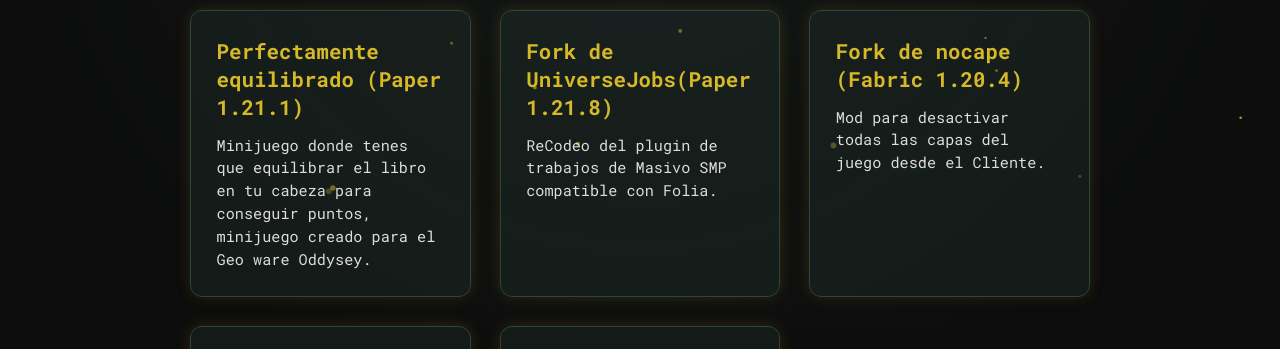
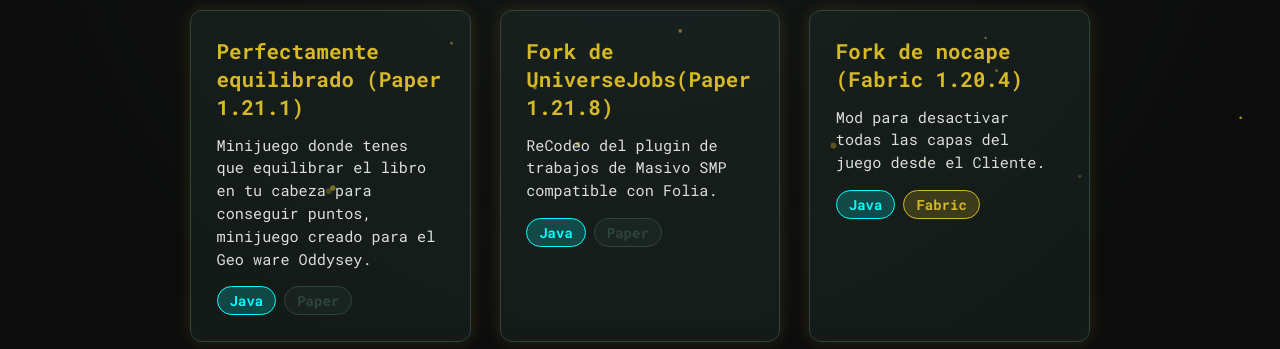
Before and after one commit to Camil4Dev/camila.portafolio.github.io, a plain HTML site: page projects.html in a window 1280 px wide. Shown: the part 592-941 px from the top of the page. Drawn offline with Linux system fonts and the light colour scheme.

Commit message:
mas cambios

```diff
--- a/projects.html
+++ b/projects.html
@@ -33,26 +33,46 @@
     <div class="project-card">
       <h3>Perfectamente equilibrado (Paper 1.21.1)</h3>
       <p>Minijuego donde tenes que equilibrar el libro en tu cabeza para conseguir puntos, minijuego creado para el Geo ware Oddysey.</p>
+      <div class="badges">
+        <span class="badge badge-java">Java</span>
+        <span class="badge badge-paper">Paper</span>
+      </div>
     </div>
 
     <div class="project-card">
       <h3>Fork de UniverseJobs(Paper 1.21.8)</h3>
       <p>ReCodeo del plugin de trabajos de Masivo SMP compatible con Folia.</p>
+      <div class="badges">
+        <span class="badge badge-java">Java</span>
+        <span class="badge badge-paper">Paper</span>
+      </div>
     </div>
 
     <div class="project-card">
       <h3>Fork de nocape (Fabric 1.20.4)</h3>
       <p>Mod para desactivar todas las capas del juego desde el Cliente.</p>
+      <div class="badges">
+        <span class="badge badge-java">Java</span>
+        <span class="badge badge-fabric">Fabric</span>
+      </div>
     </div>
 
     <div class="project-card">
       <h3>Port de Sniffers Delight (Fabric 1.20.1)</h3>
       <p>mod de comidas sobre el sniffer.</p>
+      <div class="badges">
+        <span class="badge badge-java">Java</span>
+        <span class="badge badge-fabric">Fabric</span>
+      </div>
     </div>
 
     <div class="project-card">
       <h3>Perspective Lock (Fabric 1.20.4-1.21.1)</h3>
       <p>Mod de cliente que recibe packets de un plugin para cambiar de perspectivas y bloquear la camara del jugador en cualquier posicion.</p>
+      <div class="badges">
+        <span class="badge badge-java">Java</span>
+        <span class="badge badge-fabric">Fabric</span>
+      </div>
     </div>
 
   </div>
--- a/styles/index.css
+++ b/styles/index.css
@@ -158,7 +158,7 @@
   100% { transform: scale(1.3); opacity: 0.7; }
 }
 
-/* Partículas */
+
 #particles {
   position: fixed;
   top: 0;
--- a/styles/projects.css
+++ b/styles/projects.css
@@ -269,3 +269,44 @@
   color: var(--artaud-yellow);
   text-shadow: 0 0 10px rgba(214,185,40,0.8);
 }
+
+
+.badges {
+  display: flex;
+  gap: 0.5rem;
+  margin-top: 1rem;
+  flex-wrap: wrap;
+}
+
+.badge {
+  display: inline-block;
+  padding: 0.25rem 0.75rem;
+  font-size: 0.875rem;
+  font-weight: 600;
+  border-radius: 9999px;
+  border: 1px solid;
+  transition: all 0.2s ease;
+}
+
+.badge:hover {
+  transform: scale(1.05);
+}
+
+
+.badge-java {
+  background: rgba(0, 255, 255, 0.2);
+  color: #00ffff;
+  border-color: #00ffff;
+}
+
+.badge-paper {
+  background: rgba(46, 68, 63, 0.2);
+  color: var(--artaud-green);
+  border-color: var(--artaud-green);
+}
+
+.badge-fabric {
+  background: rgba(214, 185, 40, 0.2);
+  color: var(--artaud-yellow);
+  border-color: var(--artaud-yellow);
+}
```
Lines whose indentation alone changed are shown as unchanged.
